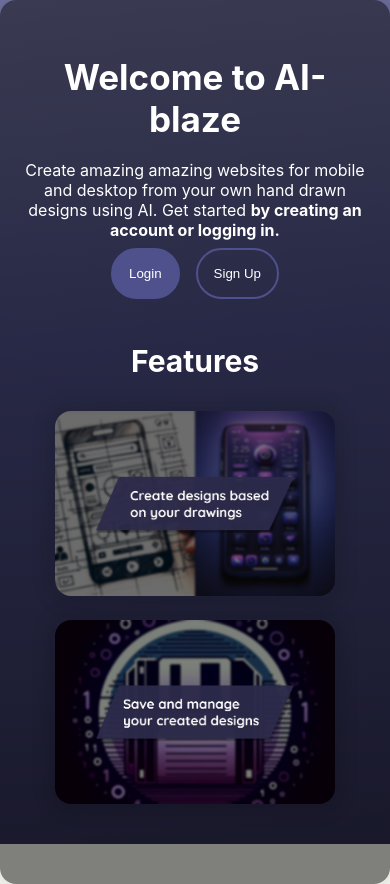
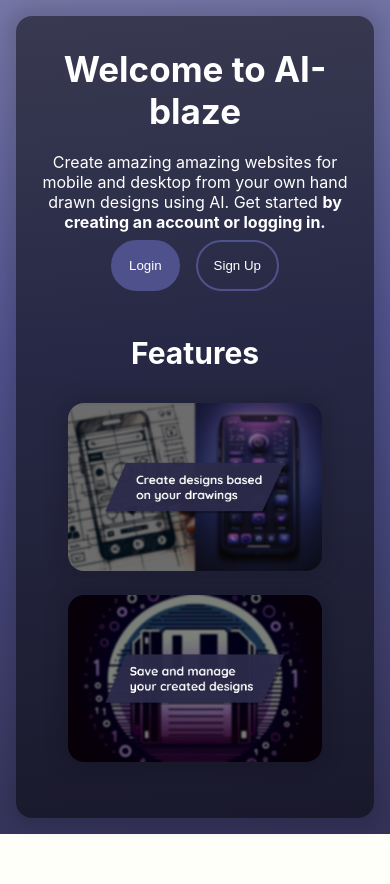
Before and after one commit to EmilSuuronen/AI-Blaze, a React (Create React App) app: page / in a window 390 px wide. After the commit the page ends 844 px from the top, so only its background shows below. Built offline with nearby package versions, Linux system fonts and the light colour scheme.

Commit message:
fix landing page mobile view

```diff
--- a/src/LandingPageView/LandingPageStyles.css
+++ b/src/LandingPageView/LandingPageStyles.css
@@ -10,6 +10,7 @@
     margin: 0px;
     display: flex;
     justify-content: center;
+    padding: 16px;
 }
 
 @keyframes gradient {
@@ -132,4 +133,8 @@
         margin: 0px;
         justify-content: center;
     }
+
+    .div-main-landing-page {
+        height: 100%;
+    }
 }
```
